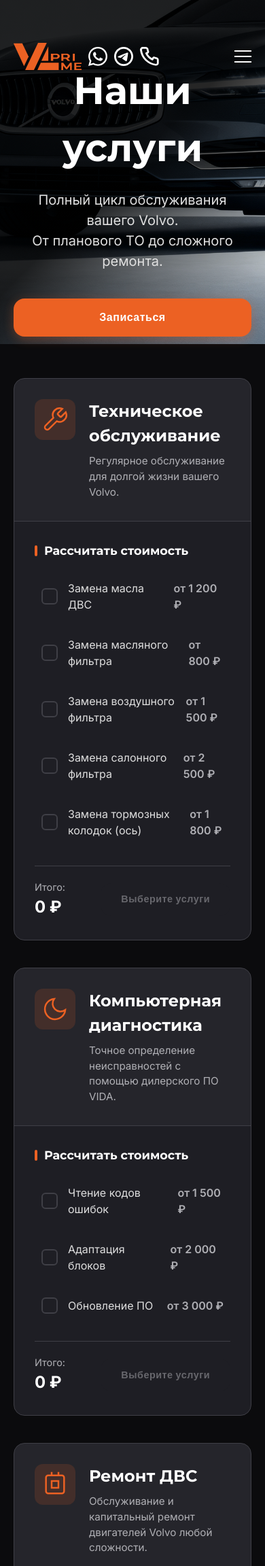
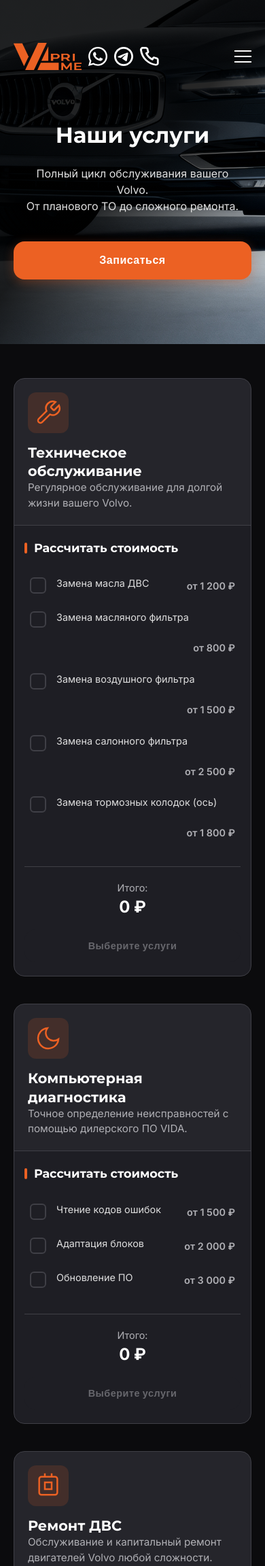
Before and after one commit to LIDERWAR/VlPRIME, a PHP site: page /service.html in a window 390 px wide. Shown: the top 2303 px of the page at 68% size. Run offline with PHP 8.4, Linux system fonts and the light colour scheme.

Commit message:
Mobile optimization: formatting improvements for 320px, remove btn styling

```diff
--- a/css/style.css
+++ b/css/style.css
@@ -3312,9 +3312,7 @@ img {
 
 .summary-list {
     padding: 30px;
-    min-height: 100px;
-    max-height: 400px;
-    overflow-y: auto;
+    min-height: 50px;
 }
 
 .summary-empty {
@@ -3327,9 +3325,26 @@ img {
 .summary-item {
     display: flex;
     justify-content: space-between;
-    align-items: center;
+    align-items: flex-start;
     padding: 10px 0;
     border-bottom: 1px solid rgba(255, 255, 255, 0.05);
+    gap: 10px;
+}
+
+.summary-remove-btn {
+    background: none;
+    border: none;
+    color: var(--color-text-muted);
+    font-size: 1.5rem;
+    line-height: 1;
+    cursor: pointer;
+    padding: 0 5px;
+    transition: color 0.2s;
+    margin-top: -2px;
+}
+
+.summary-remove-btn:hover {
+    color: var(--color-primary);
 }
 
 .summary-item:last-child {
@@ -3474,3 +3489,155 @@ img {
         gap: 15px;
     }
 }
+
+/* --- Mobile Optimization (320px - 480px) --- */
+@media (max-width: 480px) {
+    .service-hero__title {
+        font-size: 2rem;
+    }
+
+    .service-hero__subtitle {
+        font-size: 1rem;
+        padding: 0 15px;
+    }
+
+    .service-block__header {
+        flex-direction: column;
+        align-items: flex-start;
+        gap: 15px;
+        padding: 20px;
+    }
+
+    .service-block__title {
+        font-size: 1.3rem;
+        line-height: 1.3;
+        margin-bottom: 0;
+    }
+
+    .service-calc {
+        padding: 20px 15px;
+    }
+
+    .service-calc__options {
+        gap: 8px;
+    }
+
+    .calc-option {
+        padding: 8px;
+        flex-wrap: wrap;
+        /* Allow price to wrap if necessary */
+    }
+
+    .calc-option__text {
+        font-size: 0.9rem;
+    }
+
+    .calc-option__price {
+        font-size: 0.9rem;
+        width: 100%;
+        /* Force price to new line if cramped? Or flex-basis */
+        margin-top: 4px;
+        /* Space if wrapped */
+    }
+
+    /* Fix flex-wrap for calc-option to keep check box and text together */
+    .calc-option__box {
+        margin-right: 0;
+    }
+
+    /* Better layout for checkbox items on tiny screens */
+    .calc-option {
+        align-items: flex-start;
+        /* Align top */
+    }
+
+    .calc-option__box {
+        margin-top: 2px;
+    }
+
+    .calc-option__price {
+        width: auto;
+        /* Let it flow */
+        margin-left: auto;
+        /* Push to right */
+        display: block;
+        min-width: fit-content;
+    }
+
+    .service-calc__footer {
+        flex-direction: column;
+        gap: 15px;
+        text-align: center;
+        align-items: stretch;
+    }
+
+    .calc-book-btn {
+        width: 100%;
+    }
+
+    .scroll-nav {
+        bottom: 100px;
+        right: 10px;
+        transform: scale(0.8);
+        /* Smaller buttons */
+        transform-origin: bottom right;
+    }
+
+    /* Summary Mobile Fixes */
+    /* Summary Mobile Fixes */
+    .summary-item {
+        flex-direction: row;
+        align-items: center;
+        gap: 15px;
+    }
+
+    .summary-item__info {
+        display: flex;
+        flex-direction: column;
+        gap: 4px;
+        flex: 1;
+        min-width: 0;
+    }
+
+    .summary-item__name {
+        max-width: 100%;
+        font-size: 0.9rem;
+        line-height: 1.2;
+    }
+
+    .summary-item__price {
+        align-self: flex-start;
+        font-size: 0.95rem;
+        color: var(--color-primary);
+        margin-top: 0;
+    }
+
+    .summary-remove-btn {
+        width: 32px;
+        height: 32px;
+        display: flex;
+        align-items: center;
+        justify-content: center;
+        background: rgba(255, 255, 255, 0.05);
+        border-radius: 50%;
+        margin-top: 0;
+        flex-shrink: 0;
+        color: var(--color-text-muted);
+    }
+
+    .summary-total {
+        flex-direction: column;
+        align-items: flex-start;
+        gap: 10px;
+    }
+
+    .summary-total__value {
+        align-self: flex-end;
+        font-size: 1.5rem;
+    }
+
+    .summary-list {
+        padding: 15px;
+        margin-bottom: 15px;
+    }
+}
```
Also changed, not shown: js/script.js (+39 -9 lines).
